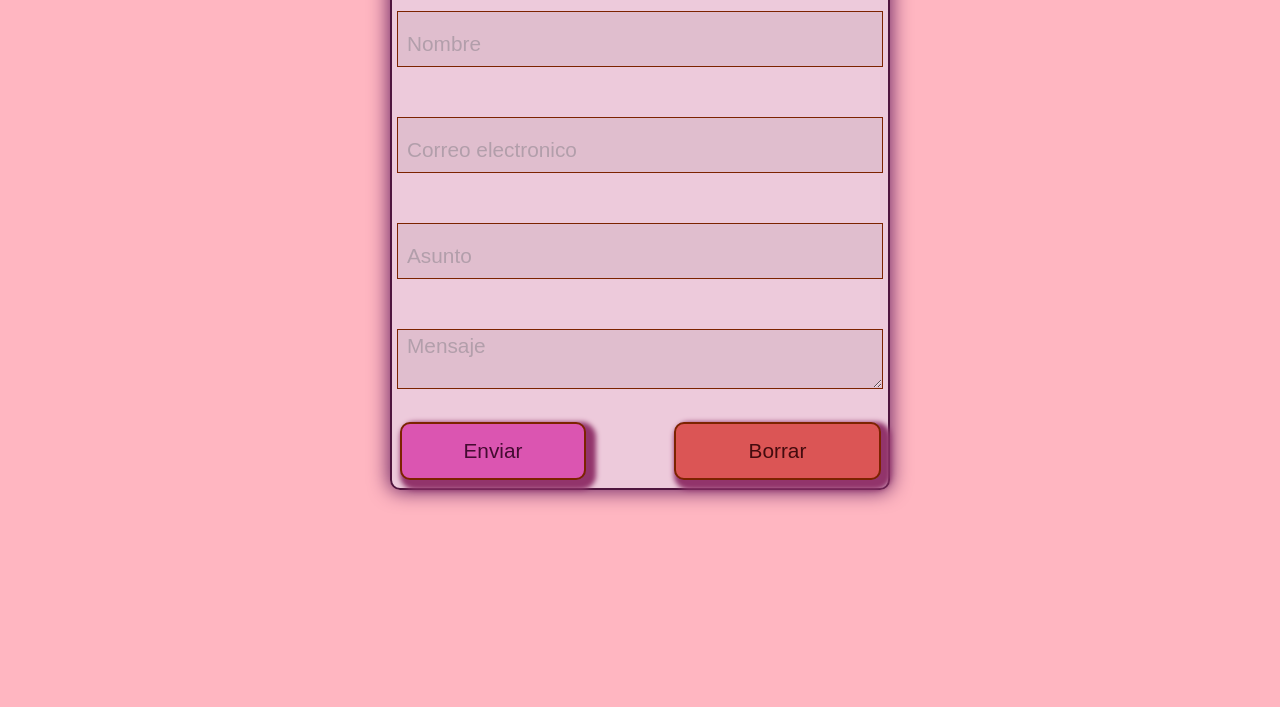
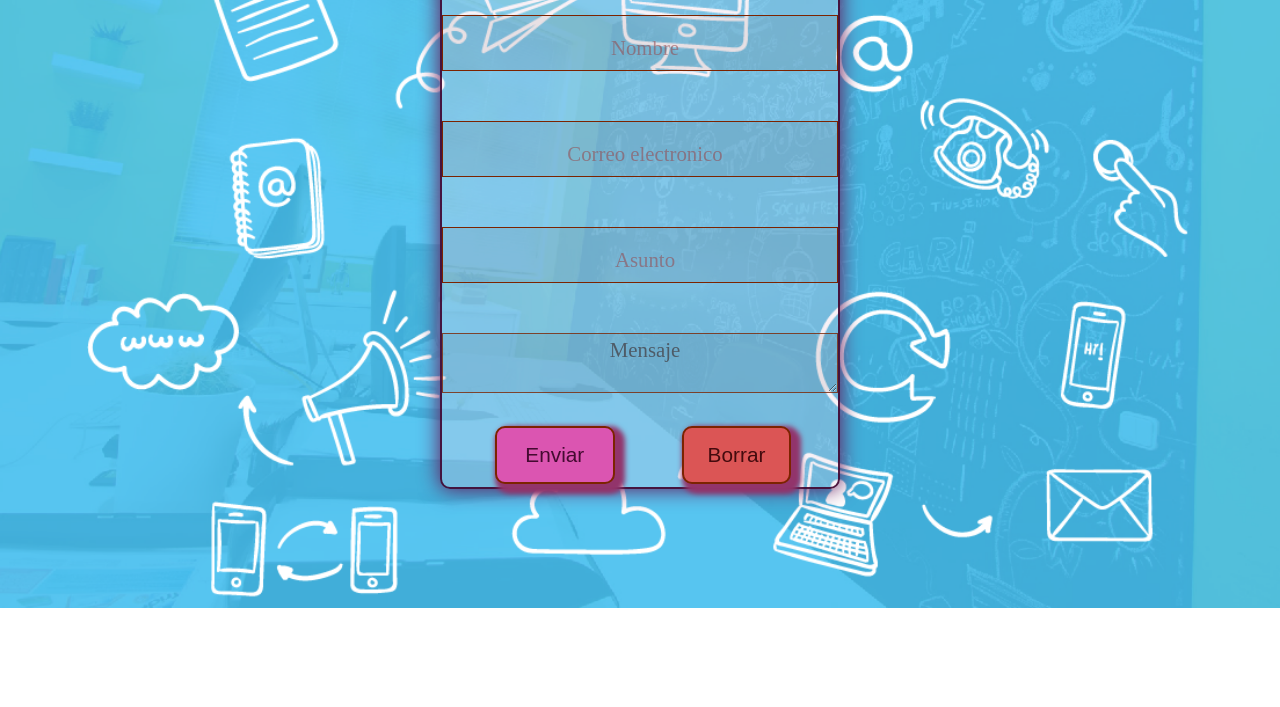
Before and after one commit to LilianaGallego/TallerFinalHTML5CSS3JavaScript, a plain HTML site: page index.html in a window 1280 px wide. Shown: the part 93-800 px from the top of the page. Drawn offline with Linux system fonts and the light colour scheme.

Commit message:
cambios en el estilo del formulario

```diff
--- a/css/estilos.css
+++ b/css/estilos.css
@@ -3,26 +3,43 @@
 }
 
 body{
-    margin-top:30px;
-    font-family: sans-serif;
-    background-color: lightpink;
+    background-image:url('/imagenes/fondo-formulario-fullpage.png');
+    background-size: cover;
+	background-repeat: no-repeat;
+    width: auto;
+    position: relative;
+    display: flex;
+    align-items: center;
+    flex-direction: column;
+    text-align: center;
+
+}
+
+body::before{
+    content: "";
+    width:auto;
+    height: 575px;
+    background-color: rgb(250, 136, 212);
+    position: absolute;
+    opacity: 0.4;
 }
 
 .formulario{
-    width: 500px;
+    width: 400px;
     max-width: 100%;
     margin: auto;
-    padding: 5px;
-    box-shadow: 0 0 20px 1px rgb(100, 29, 94);
+    margin-top: 10px;
+    margin-bottom: 10px;
+    box-shadow: 0px 0px 20px 1px rgb(100, 29, 94);
     border: 2px solid rgba(63, 2, 45, 0.9);
     border-radius: 10px;
     position: relative;
-    background: rgba(233, 208, 225, 0.8);
+    background: rgba(233, 208, 225, 0.3);
+    opacity: none;
 }
 
 .titulo{
     text-align: center;
-    margin-top: 0;
     color: rgb(145, 26, 85);
     font-weight: bolder;
     margin-bottom: 30px;
@@ -36,13 +53,14 @@ body{
 
 .entrada{
     padding: 15px;
-    background: rgba(107, 88, 92, 0.1);
+    background: rgba(77, 67, 69, 0.1);
     border: 1px solid rgb(124, 35, 0.1);
     margin-bottom: 50px;
+    color: brown;
 }
 
 .entrada:focus{
-   outline: 1px solid rgba(0,0,0,0.7);
+   outline: 1px solid rgba(54, 6, 6, 0.7);
 }
 
 .entrada:focus + .etiqueta{
@@ -51,58 +69,86 @@ body{
 
 .etiqueta{
     padding-left:10px;
-    color:rgb(0, 0, 0);
+    color:rgba(126, 11, 11, 0.7);
     margin-top: -85px;
     transition: all 0.2s;
     position: absolute;
     z-index: -20;
+    opacity: 0.8;
 }
 
 #mensaje{
     padding: 10px;
-    background: rgba(107, 88, 92, 0.1);
+    background: rgba(37, 34, 35, 0.1);
     border: 1px solid rgb(124, 35, 0.1);
     margin-bottom: 30px;
-
+    opacity: 0.8;
 }
 
 #mensaje:focus{
     outline: 1px solid rgba(0,0,0,0.7);
+    opacity: 0.8;
 }
 #mensaje:focus + #etiquetaMensaje{
     margin-top: -130px;
+    opacity: 0.8;
 }
 #etiquetaMensaje{
     padding-left:10px;
-    color:rgb(0, 0, 0);
+    color:rgba(0, 0, 0,0.9);
     margin-top: -85px;
     transition: all 0.2s;
     position: absolute;
     z-index: -20;
+    opacity: 0.8;
 }
 
 .enviar{
     background-color: rgb(219, 85, 177);
     color: rgb(68, 11, 49);
-    padding: 15px 15px;
+    padding: 15px 10px;
+    margin-left: 50px;
     border: 2px solid rgb(124, 35, 0.3);
     border-radius: 10px;
     cursor: pointer;
     box-shadow: 5px 5px 5px 5px rgb(146, 52, 107);
-    width: 200%;
+    width: 90%;
 }
 
 .limpiar{
     background-color: rgb(219, 85, 85);
     color: rgb(68, 11, 14);
-    padding: 15px 15px;
-    margin-left: 177px;
+    padding: 15px 10px;
+    margin-left: 100px;
     border: 2px solid rgb(124, 35, 0.3);
     border-radius: 10px;
     cursor: pointer;
     box-shadow: 5px 5px 5px 5px rgb(146, 52, 107);
-    width: 77%;
+    width: 60%;
 
+}
+
+.enviar:hover,.limpiar:hover{
+    background-color: rgb(221, 101, 137);
+    border: 2px solid rgb(41, 4, 46);
+    border-radius: 10px;
+    width: 120px;
+    font-size: 30px;
+    color: rgb(255, 0, 76);
+
+
+}
+
+.limpiar:hover{
+    margin-left: 90px;
+
+}
+
+.enviar:active,.limpiar:active{
+    background-color: rgb(226, 101, 43);
+    border: 2px solid rgb(66, 13, 13);
+    border-radius: 10px;
+    color: rgb(88, 11, 11);
 }
 
 .noMover{
--- a/index.html
+++ b/index.html
@@ -8,7 +8,7 @@
     <link rel="stylesheet" href="css/estilos.css">
     <script defer src="formulario.js"></script>
 </head>
-<body>
+<body class="container">
     <form action="" class="formulario" id="formulario">
         <h1 class="titulo">Contáctenos</h1>
         <input type="text" class="entrada"  id="nombre" name="nombre">
```
Also changed, not shown: imagenes/fondo-formulario-fullpage.png (added).
